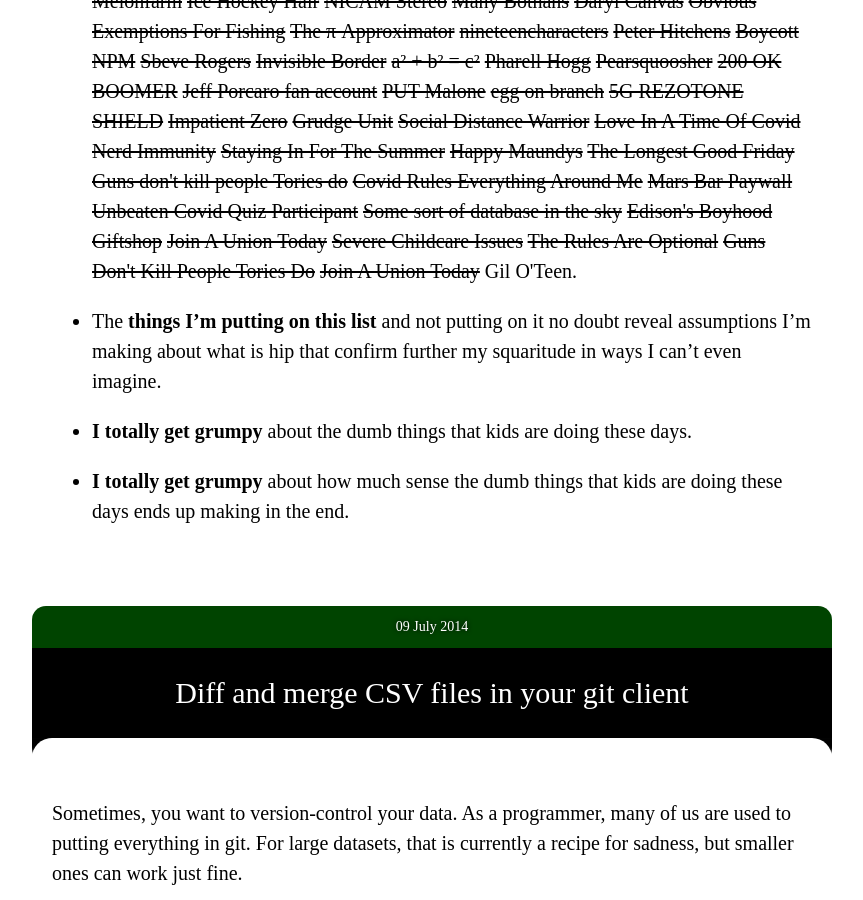
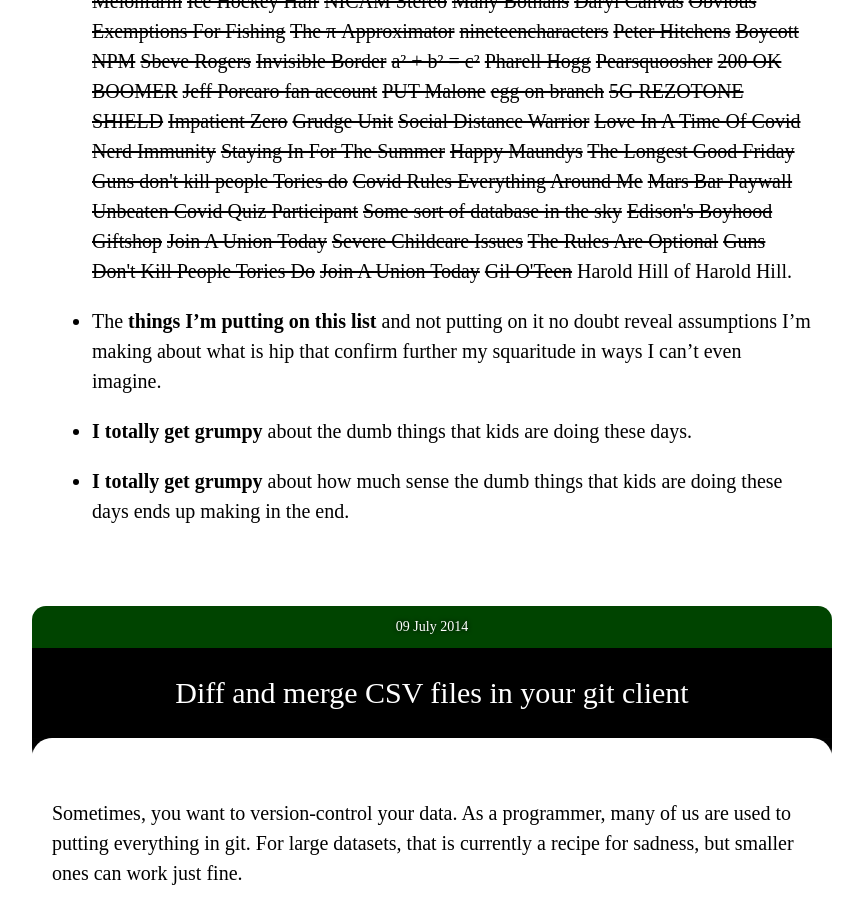
Before and after one commit to paulfitz/paulfitz.github.io, a Jekyll site: the page built from index.html, in a window 1280 px wide and 900 px high, scrolled down 22221 px. Shown: the whole window, without its empty margins (208-1071 px from the left). Built offline with Jekyll 4.4.1, drawn with Linux system fonts in a browser that asks for light colours; nearby versions of some CDN libraries.

Commit message:
add a pikesleyism

```diff
--- a/_data/pikes.json
+++ b/_data/pikes.json
@@ -223,5 +223,6 @@
   "Guns Don&#39;t Kill People Tories Do",
   "",
   "Join A Union Today",
-  "Gil O&#39;Teen"
+  "Gil O&#39;Teen",
+  "Harold Hill of Harold Hill"
 ]
```
